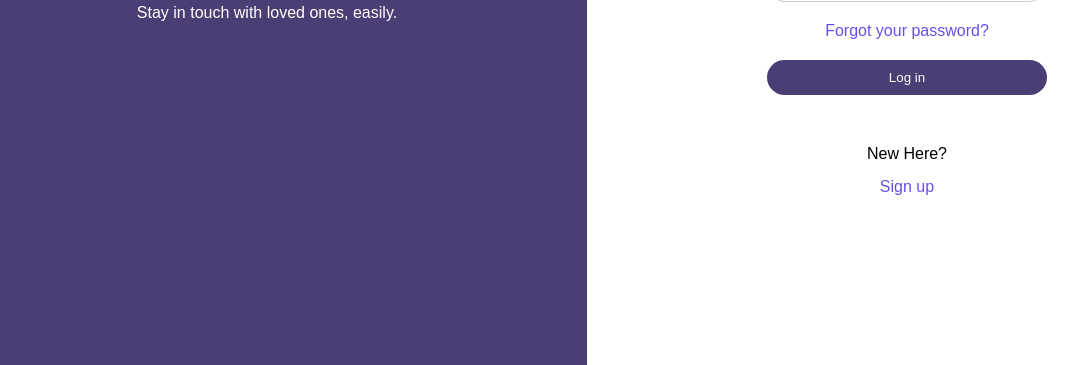
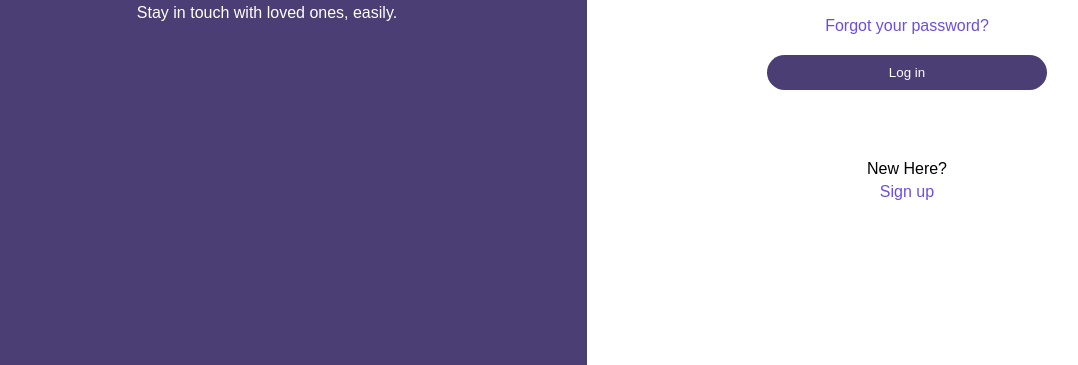
Before and after one commit to ShooqJanahi/PhotoNest, a plain HTML site: page login.html in a window 1280 px wide. Shown: the part 435-800 px from the top of the page, without its empty margins (53-1131 px from the left). Drawn offline with Linux system fonts and the light colour scheme.

Commit message:
Update login.html

```diff
--- a/login.html
+++ b/login.html
@@ -23,8 +23,10 @@
                 <input type="password" id="password" name="password" required>
                 <a href="#">Forgot your password?</a>
                 <button type="submit">Log in</button>
-                <label class="new-here-label">New Here?</label>
-                <a href="#">Sign up</a>
+                <div class="new-here-container">
+                    <label class="new-here-label">New Here?</label>
+                    <a href="#">Sign up</a>
+                </div>
             </form>
         </div>
     </div>
```
